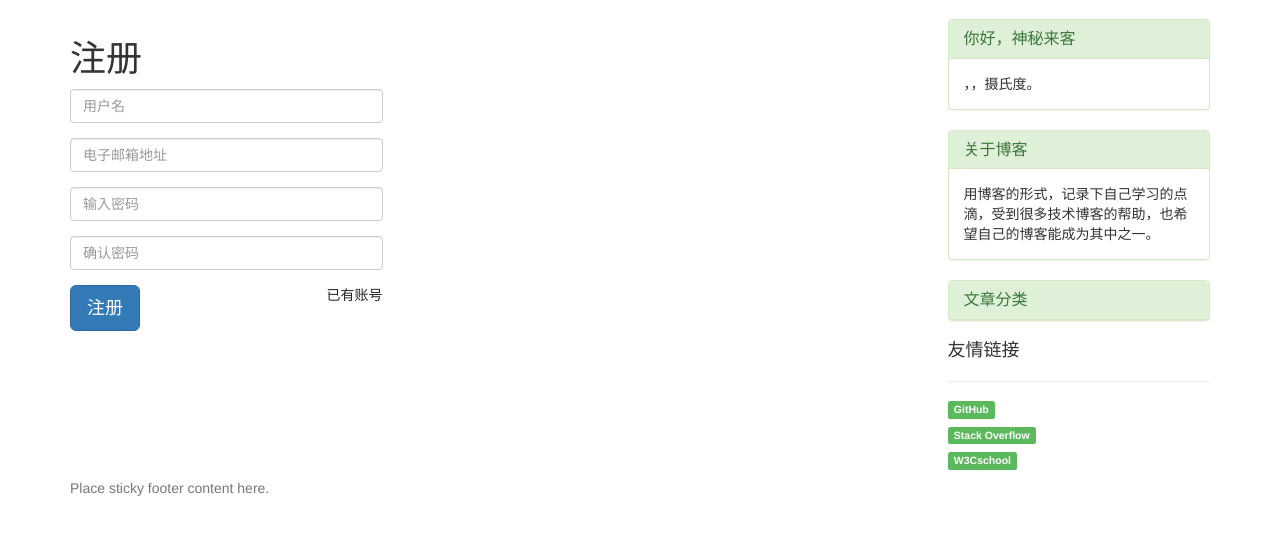
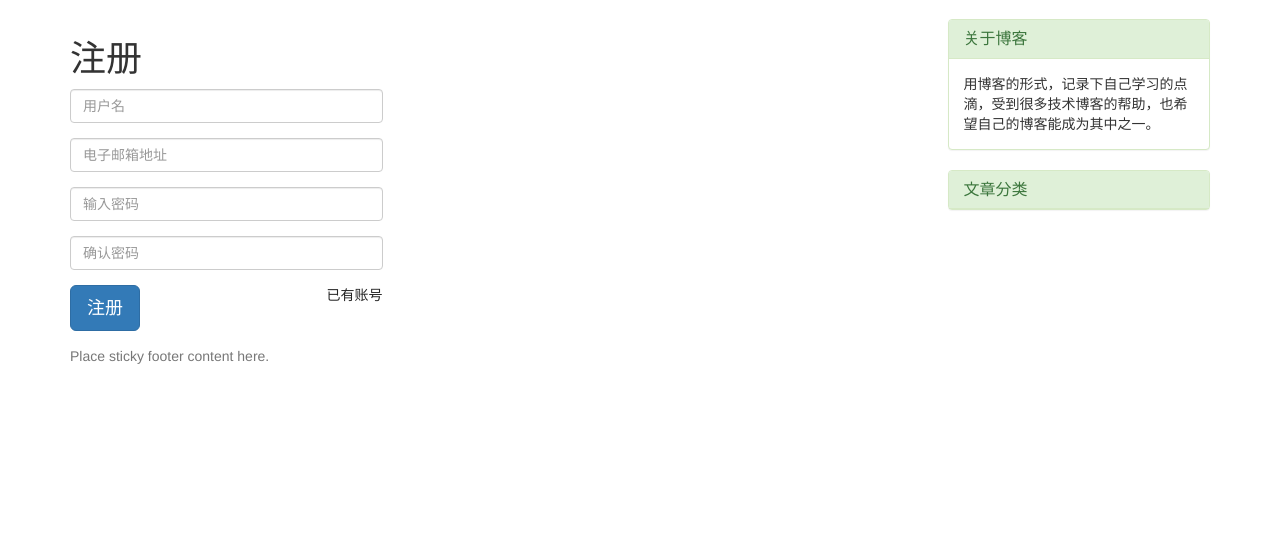
Before and after one commit to zxc290/nowpython, a Django app: page /register/ in a window 1280 px wide. Shown: the part 51-586 px from the top of the page. Run offline with Django 3.2, Linux system fonts and the light colour scheme; data that the repository does not hold is empty; some libraries are stand-ins or nearby versions.

Commit message:
modify css

```diff
--- a/blog/views.py
+++ b/blog/views.py
@@ -1,9 +1,9 @@
-from django.shortcuts import render, redirect, get_object_or_404, reverse
+from django.shortcuts import render, redirect, get_object_or_404
 from django.core.paginator import Paginator, EmptyPage, PageNotAnInteger
 from .models import Post, User, Category, Comment
 from markdown import markdown
 from .forms import RegisterForm, ReplyForm, EditProfileForm, PostForm, CommentForm
-from .weather import get_city_weather
+
 
 # Create your views here.
 def index(request, page=1, cate_name=None):
@@ -14,7 +14,6 @@
         posts = Post.objects.all()
 
     paginator = Paginator(posts, 5)
-
     try:
         posts = paginator.page(page)
     except PageNotAnInteger:
@@ -22,15 +21,7 @@
     except EmptyPage:
         posts = paginator.page(paginator.num_pages)
 
-    # 查询天气
-    x_forwarded_for = request.META.get('HTTP_X_FORWARDED_FOR')
-    if x_forwarded_for:
-        ip = x_forwarded_for.split(',')[-1].strip()
-    else:
-        ip = request.META.get('REMOTE_ADDR')
-    weather = get_city_weather(ip)
-
-    return render(request, 'index.html', {'posts': posts, 'cate_name': cate_name, 'weather': weather})
+    return render(request, 'index.html', {'posts': posts, 'cate_name': cate_name})
 
 
 def post_detail(request, pk, page=1):
@@ -75,8 +66,6 @@
             reply.name = request.user.username
             reply.save()
             return redirect(post)
-
-
 
 
 def register(request):
--- a/templates/base.html
+++ b/templates/base.html
@@ -25,22 +25,6 @@
             <div class="sidebar-module sidebar-module-inset">
                 <div class="panel panel-default panel-success">
                     <div class="panel-heading">
-                        <h3 class="panel-title">
-                            {% if user.is_authenticated %}
-                            欢迎回来，{{ user.username }}
-                            {% else %}
-                            你好，神秘来客
-                            {% endif %}
-                        </h3>
-                    </div>
-                    <div class="panel-body">
-                        {{ request.session.weather.city }}，{{ request.session.weather.cond }}，{{ request.session.weather.tmp }}摄氏度。
-                    </div>
-                </div>
-            </div>
-            <div class="sidebar-module sidebar-module-inset">
-                <div class="panel panel-default panel-success">
-                    <div class="panel-heading">
                         <h3 class="panel-title">关于博客</h3>
                     </div>
                     <div class="panel-body">
@@ -61,15 +45,6 @@
                     </div>
                 </div>
             </div>
-            <div class="sidebar-module">
-                <h4>友情链接</h4>
-                <hr>
-                <ol class="list-unstyled">
-                    <li><a href="https://github.com/"><h5><span class="label label-success">GitHub</span></h5></a></li>
-                    <li><a href="https://stackoverflow.com/"><h5><span class="label label-success">Stack Overflow</span></h5></a></li>
-                    <li><a href="https://www.w3cschool.cn/"><h5><span class="label label-success">W3Cschool</span></h5></a></li>
-                </ol>
-            </div>
             <div id="backtotop">
                 <a href="javascript:" title="回到顶部"><img src="{% static 'images/backtotop.png' %}" alt="回到顶部"></a>
             </div>
```
Also changed, not shown: blog/static/css/mycss.css (+26 -0 lines), blog/weather.py (deleted, +0 -17 lines).
